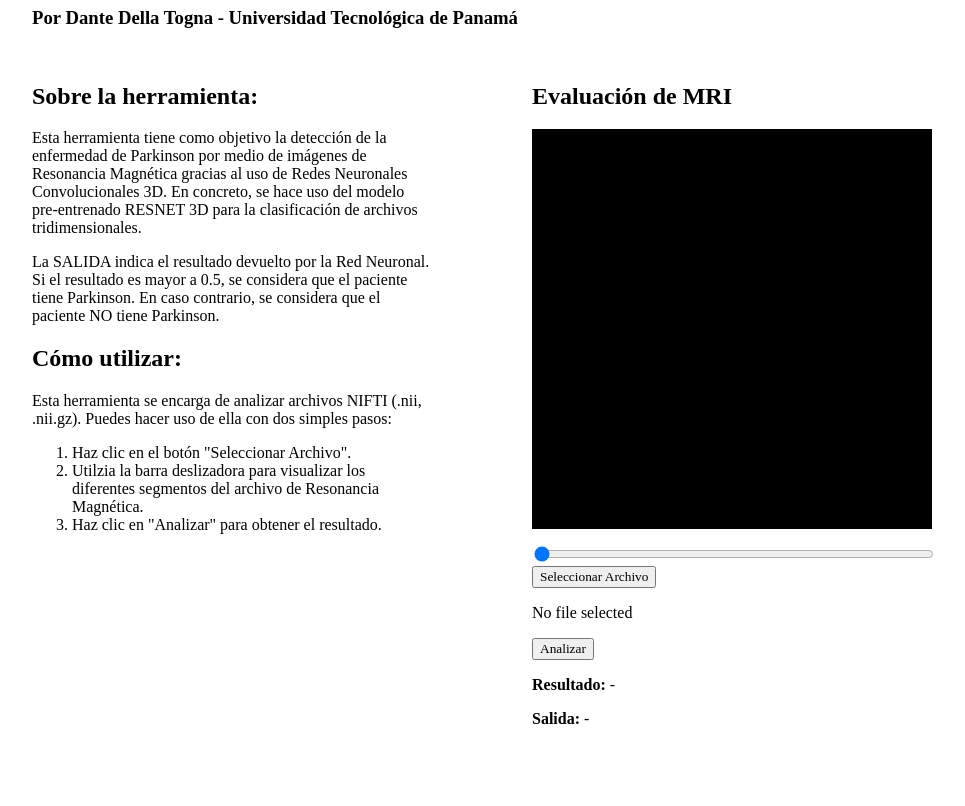
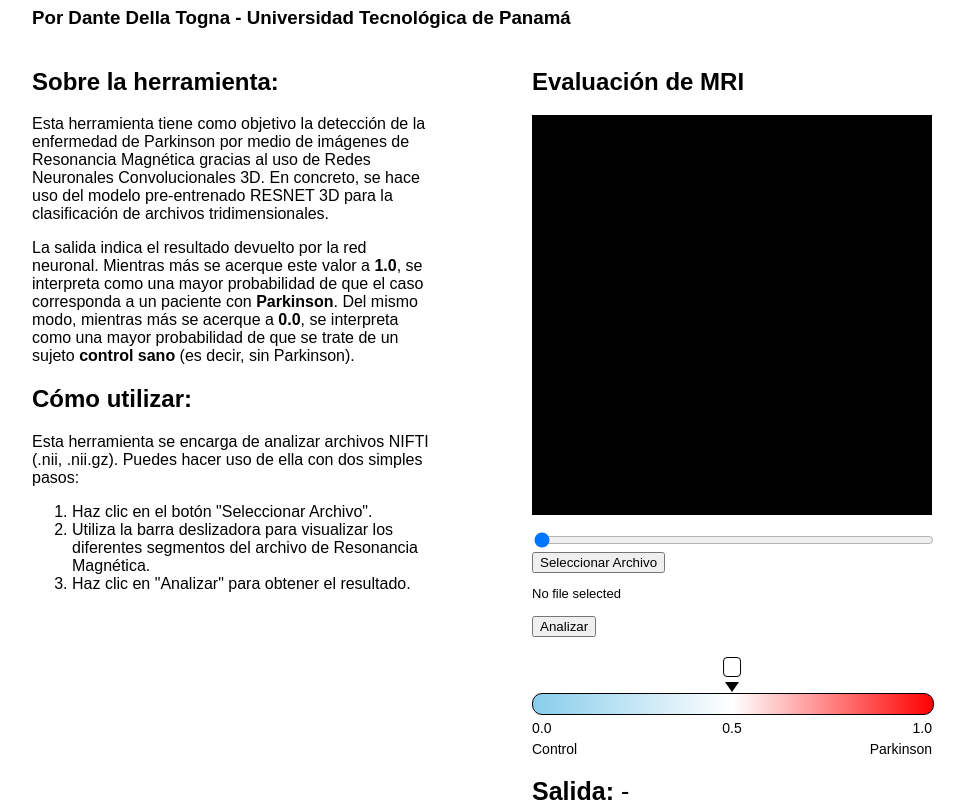
Before and after one commit to dantedellatogna/Frontend_Parkinson, an Electron app: page index.html in a window 1266 px wide. Shown: the part 73-879 px from the top of the page, without its empty margins (76-1041 px from the left). Before the commit the page ends 817 px from the top, so only its background shows below. Drawn offline with Linux system fonts and the light colour scheme.

Commit message:
added gradient bar

```diff
--- a/index.html
+++ b/index.html
@@ -1,10 +1,10 @@
 <!DOCTYPE html>
 <html lang="es">
   <head>
-    <meta charset="UTF-8">
-    <meta name="viewport" content="width=device-width, initial-scale=1.0">
+    <meta charset="UTF-8" />
+    <meta name="viewport" content="width=device-width, initial-scale=1.0" />
     <title>Parkinson MRI</title>
-    <link rel="stylesheet" href="styles.css">
+    <link rel="stylesheet" href="styles.css" />
   </head>
   <body>
     <header>
@@ -14,24 +14,34 @@
 
     <section class="description">
       <h2>Sobre la herramienta:</h2>
-        <p>Esta herramienta tiene como objetivo la detección de la enfermedad
-            de Parkinson por medio de imágenes de Resonancia Magnética gracias
-            al uso de Redes Neuronales Convolucionales 3D. En concreto, se hace
-            uso del modelo pre-entrenado RESNET 3D para la clasificación de
-            archivos tridimensionales.</p>
+      <p>
+        Esta herramienta tiene como objetivo la detección de la enfermedad de
+        Parkinson por medio de imágenes de Resonancia Magnética gracias al uso
+        de Redes Neuronales Convolucionales 3D. En concreto, se hace uso del
+        modelo pre-entrenado RESNET 3D para la clasificación de archivos
+        tridimensionales.
+      </p>
 
-        <p>La SALIDA indica el resultado devuelto por la Red Neuronal. Si el resultado
-            es mayor a 0.5, se considera que el paciente tiene Parkinson. En caso
-            contrario, se considera que el paciente NO tiene Parkinson.
+      <p>
+        La salida indica el resultado devuelto por la red neuronal. Mientras más
+        se acerque este valor a <strong>1.0</strong>, se interpreta como una
+        mayor probabilidad de que el caso corresponda a un paciente con
+        <strong>Parkinson</strong>. Del mismo modo, mientras más se acerque a
+        <strong>0.0</strong>, se interpreta como una mayor probabilidad de que
+        se trate de un sujeto <strong>control sano</strong>
+        (es decir, sin Parkinson).
       </p>
 
       <h2>Cómo utilizar:</h2>
-        <p>Esta herramienta se encarga de analizar archivos NIFTI (.nii, .nii.gz).
-            Puedes hacer uso de ella con dos simples pasos:</p>
+      <p>
+        Esta herramienta se encarga de analizar archivos NIFTI (.nii, .nii.gz).
+        Puedes hacer uso de ella con dos simples pasos:
+      </p>
       <ol>
         <li>Haz clic en el botón "Seleccionar Archivo".</li>
-            <li>Utilzia la barra deslizadora para visualizar los diferentes
-                segmentos del archivo de Resonancia Magnética.
+        <li>
+          Utiliza la barra deslizadora para visualizar los diferentes segmentos
+          del archivo de Resonancia Magnética.
         </li>
         <li>Haz clic en "Analizar" para obtener el resultado.</li>
       </ol>
@@ -40,14 +50,40 @@
     <section class="evaluation">
       <h2>Evaluación de MRI</h2>
       <div id="niftiViewer"></div>
-        <input type="range" id="slider" min="0" max="100" value="0" step="1" style="width: 100%">
+      <input
+        type="range"
+        id="slider"
+        min="0"
+        max="100"
+        value="0"
+        step="1"
+        style="width: 100%"
+      />
 
       <button id="fileInput">Seleccionar Archivo</button>
       <p id="selectedFile">No file selected</p>
       <button id="runInference">Analizar</button>
 
-        <div class="results">
-            <p><strong>Resultado:</strong> <span id="result">-</span></p>
+      <div id="indicatorContainer">
+        <div id="indicatorValue">&nbsp</div>
+        <div id="indicator"></div>
+      </div>
+
+      <div id="result_bar"></div>
+
+      <div class="bar_numbers">
+        <p id="left">0.0</p>
+        <p id="center">0.5</p>
+        <p id="right">1.0</p>
+      </div>
+
+      <div class="bar_labels">
+        <p id="left">Control</p>
+        <p id="right">Parkinson</p>
+      </div>
+
+      <div class="result-values">
+        <!--<p><strong>Resultado:</strong> <span id="result">-</span></p> -->
         <p><strong>Salida:</strong> <span id="output">-</span></p>
       </div>
     </section>
--- a/renderer.js
+++ b/renderer.js
@@ -62,11 +62,27 @@ runInferenceButton.addEventListener("click", async () => {
             throw new Error(result?.error || "Respuesta inválida del backend");
         }
 
-        document.getElementById("result").innerText = result.Diagnosis;
-        document.getElementById("output").innerText = result.Output.toFixed(4);
+        const output = result.Output;
+        document.getElementById("output").innerText = output.toFixed(4);
+        //document.getElementById("result").innerText = result.Diagnosis;
+
+        updateIndicator(output);
+
     } catch (error) {
         console.error("Error en la inferencia:", error.message);
-        document.getElementById("result").innerText = "Error al procesar el archivo.";
+        //document.getElementById("result").innerText = "Error al procesar el archivo.";
         document.getElementById("output").innerText = "-";
     }
 });
+
+function updateIndicator(output) {
+    const bar = document.getElementById('result_bar');
+    const container = document.getElementById('indicatorContainer');
+    const valueLabel = document.getElementById('indicatorValue');
+
+    const barWidth = bar.getBoundingClientRect().width;
+    const offset = output * barWidth;
+
+    container.style.marginLeft = `${offset - 7}px`; // center the arrow
+    valueLabel.textContent = output.toFixed(4);
+}
--- a/styles.css
+++ b/styles.css
@@ -1,6 +1,6 @@
 html *
 {
-    font-family: JetBrains Mono;
+    font-family: Arial;
 }
 
 body {
@@ -13,13 +13,13 @@ body {
 .description {
     float: left;
     width: 400px;
-    margin-top: 15px;
+    margin-top: 0px;
 }
 
 .evaluation {
     float: left;
     width: 400px;
-    margin-top: 15px;
+    margin-top: 0px;
     padding-left: 100px;
 }
 
@@ -29,3 +29,93 @@ body {
     background-color: black;
     margin-bottom: 15px;
 }
+
+#selectedFile {
+    font-size: 13px;
+    width: 400px;
+    height: 5px;
+    margin-bottom: 25px;
+}
+
+#result_bar {
+    width: 400px;
+    height: 5px;
+    background: linear-gradient(90deg, skyblue, white, red);
+    border: 1px solid black;
+    border-radius: 10px;
+    margin-top: 1px;
+    padding-bottom: 15px;
+}
+
+.bar_numbers {
+    display: flex;
+    justify-content: space-between;
+    width: 400px;
+    margin-top: 5px;
+}
+
+.bar_numbers p {
+    margin: 0;
+    padding: 0;
+    width: auto;
+    text-align: center;
+    font-size: 14px;
+}
+
+.bar_labels {
+    display: flex;
+    justify-content: space-between;
+    width: 400px;
+    margin-top: 5px;
+    margin-bottom: -20px;
+}
+
+.bar_labels p {
+    margin: 0;
+    padding: 0;
+    width: auto;
+    text-align: center;
+    font-size: 14px;
+}
+
+.result-values {
+    font-size: 25px;
+    height:50px;
+    padding-top: 15px;
+}
+
+#runInference {
+    margin-bottom: 60px;
+}
+
+#indicatorContainer {
+    position: relative;
+    width: 0;
+    height: 0;
+    margin-top: -5px;
+    margin-left: calc(200px - 0px); /* initially centered (0.5 * 400 - 7) */
+}
+
+#indicatorValue {
+    position: absolute;
+    bottom: 15px;
+    left: 50%;
+    transform: translateX(-50%);
+    font-size: 14px;
+    background-color: white;
+    padding: 1px 6px;
+    border: 1px solid black;
+    border-radius: 4px;
+}
+
+#indicator {
+    position: absolute;
+    bottom: 0;
+    left: 50%;
+    transform: translateX(-50%);
+    width: 0;
+    height: 0;
+    border-left: 7px solid transparent;
+    border-right: 7px solid transparent;
+    border-top: 10px solid black; /* triangle pointing up */
+}
```
Lines whose indentation alone changed are shown as unchanged.
